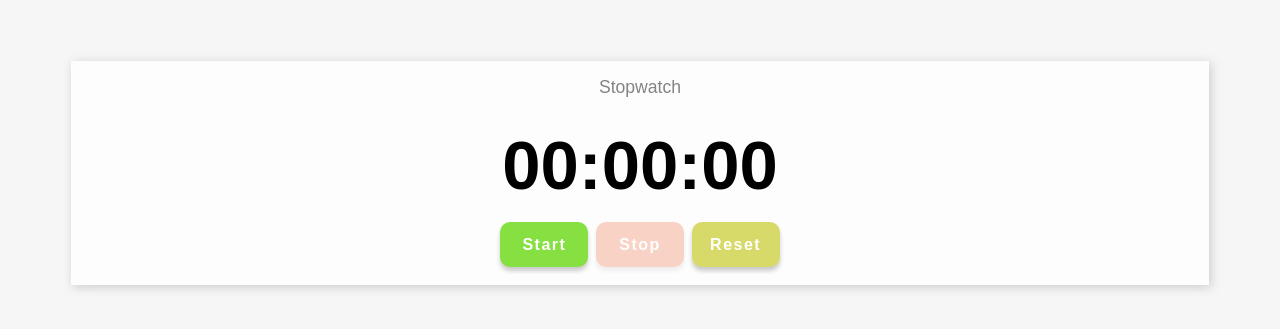
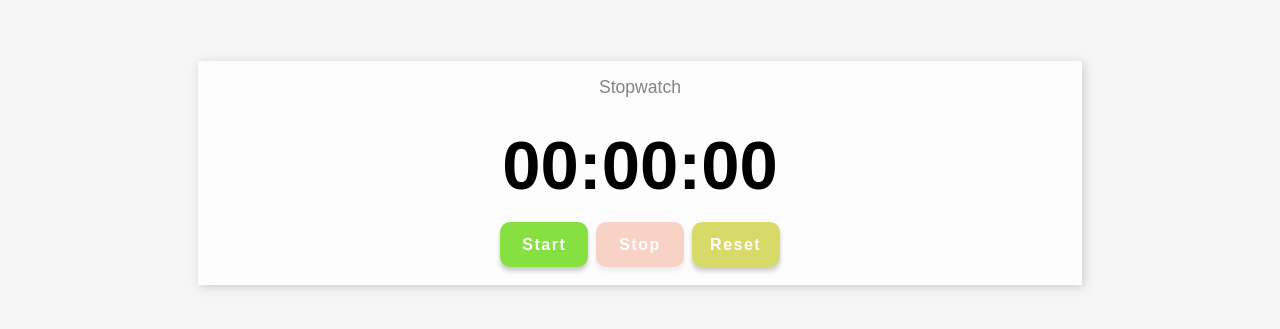
Before and after one commit to Endertle/vanilla-javascript-stopwatch, a plain HTML site: page index.html in a window 1280 px wide. Shown: the part 235-564 px from the top of the page. Drawn offline with Linux system fonts and the light colour scheme.

Commit message:
media query support

```diff
--- a/styles.css
+++ b/styles.css
@@ -78,3 +78,9 @@ body {
 .btn-reset:hover {
   background: #b9bb59;
 }
+
+@media (min-width: 900px) {
+  .container {
+    width: 70%;
+  }
+}
```
